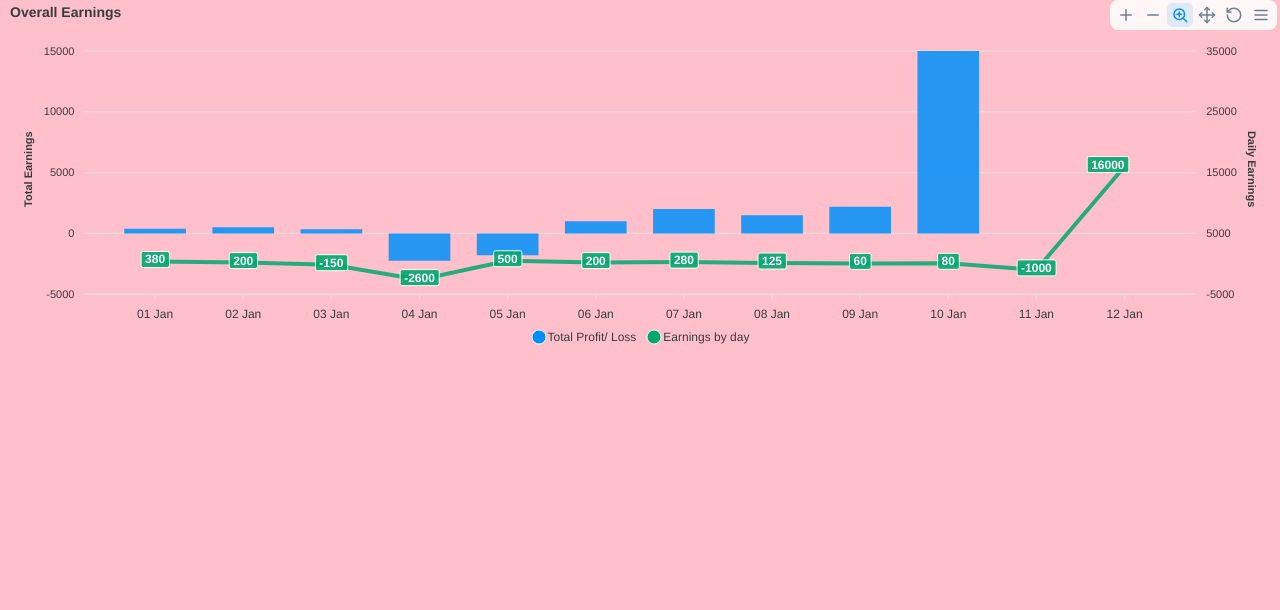
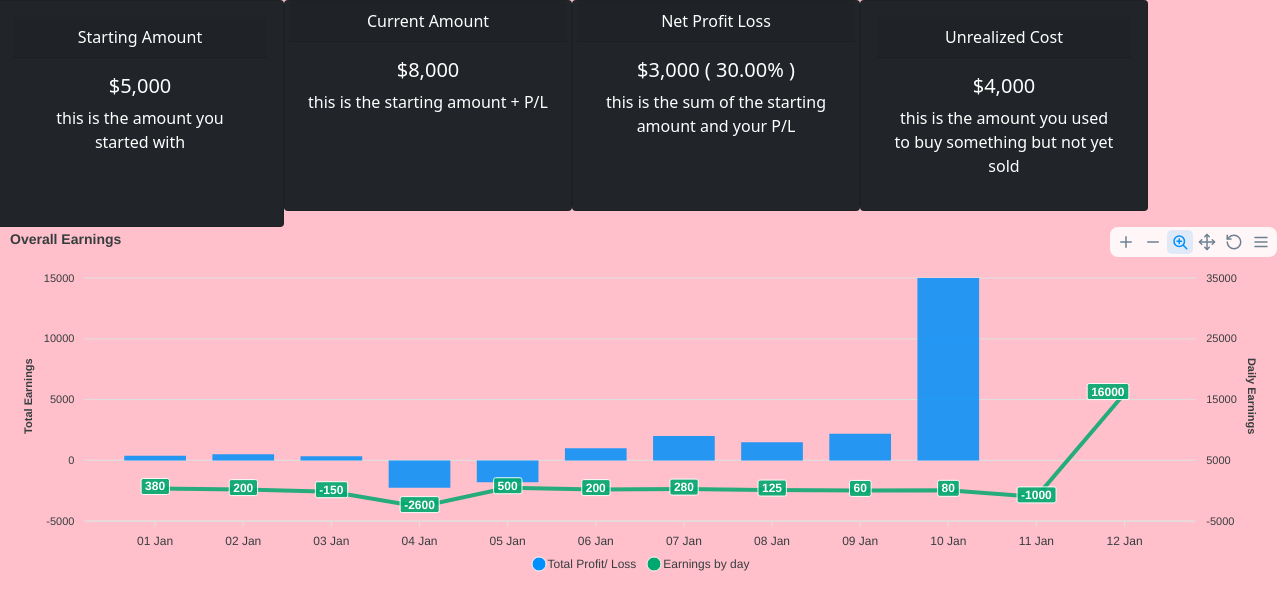
Before and after one commit to hwchw316/stocksapp_hwchw316-, a plain HTML site: page index.html in a window 1280 px wide. Drawn offline with nearby package versions, Linux system fonts and the light colour scheme.

Commit message:
added cards to index, styled css

```diff
--- a/css/style.css
+++ b/css/style.css
@@ -1 +1 @@
-body{background-color: pink;}
+body{background-color:pink;}
--- a/index.html
+++ b/index.html
@@ -1,16 +1,56 @@
 <!doctype html>
 <html lang="en">
-  <head>
+
+<head>
     <!-- Required meta tags -->
     <meta charset="utf-8">
     <meta name="viewport" content="width=device-width, initial-scale=1">
 
     <!-- Bootstrap CSS -->
-    <link href="css/bootstrap.css" rel="stylesheet" integrity="sha384-giJF6kkoqNQ00vy+HMDP7azOuL0xtbfIcaT9wjKHr8RbDVddVHyTfAAsrekwKmP1" crossorigin="anonymous">
+    <link href="css/bootstrap.css" rel="stylesheet">
+
     <link rel="stylesheet" href="css/style.css">
+
+
     <title>Stocks App by hwchw316</title>
-  </head>
-  <body>
+</head>
+
+<body>
+    <!-- Cards for base stats -->
+    <div class ="row g-2">
+        <!-- card 1 -->
+        <div class="col-6 p-3 card text-white text-center bg-dark px-3" style="max-width: 18rem;">
+            <div class="card-header">Starting Amount</div>
+            <div class="card-body">
+                <h5 class="card-title">$5,000 </h5>
+                <p class="card-text"> this is the amount you started with </p>
+            </div>
+        </div>
+        <!-- card 2 -->
+        <div class="col-6 card text-white text-center bg-dark mb-3" style="max-width: 18rem;">
+            <div class="card-header">Current Amount</div>
+            <div class="card-body">
+                <h5 class="card-title">$8,000 </h5>
+                <p class="card-text"> this is the starting amount + P/L </p>
+            </div>
+        </div>
+        <!-- card 3 -->
+        <div class="col-6 card text-white text-center bg-dark mb-3" style="max-width: 18rem;">
+            <div class="card-header">Net Profit Loss</div>
+            <div class="card-body">
+                <h5 class="card-title">$3,000 ( 30.00% )</h5>
+                <p class="card-text"> this is the sum of the starting amount and your P/L </p>
+            </div>
+        </div>
+        <!-- card 4 -->
+        <div class="col-6 p-3 card text-white text-center bg-dark mb-3" style="max-width: 18rem;">
+            <div class="card-header">Unrealized Cost</div>
+            <div class="card-body">
+                <h5 class="card-title">$4,000 </h5>
+                <p class="card-text"> this is the amount you used to buy something but not yet sold</p>
+            </div>
+        </div>
+    </div> <!--End of all cards div-->
 
     <!-- My Apex Chart div -->
     <section>
@@ -26,7 +66,8 @@
     <!-- Optional JavaScript; choose one of the two! -->
 
     <!-- Option 1: Bootstrap Bundle with Popper -->
-    <script src="js/bootstrap.js" integrity="sha384-ygbV9kiqUc6oa4msXn9868pTtWMgiQaeYH7/t7LECLbyPA2x65Kgf80OJFdroafW" crossorigin="anonymous"></script>
+    <script src="js/bootstrap.js" integrity="sha384-ygbV9kiqUc6oa4msXn9868pTtWMgiQaeYH7/t7LECLbyPA2x65Kgf80OJFdroafW"
+        crossorigin="anonymous"></script>
 
     <!-- Option 2: Separate Popper and Bootstrap JS -->
     <!--
@@ -44,5 +85,6 @@
         crossorigin="anonymous"></script>
     <script src="https://cdn.jsdelivr.net/npm/apexcharts"></script>
     <script src="js/script.js"></script>
-  </body>
+</body>
+
 </html>
```
